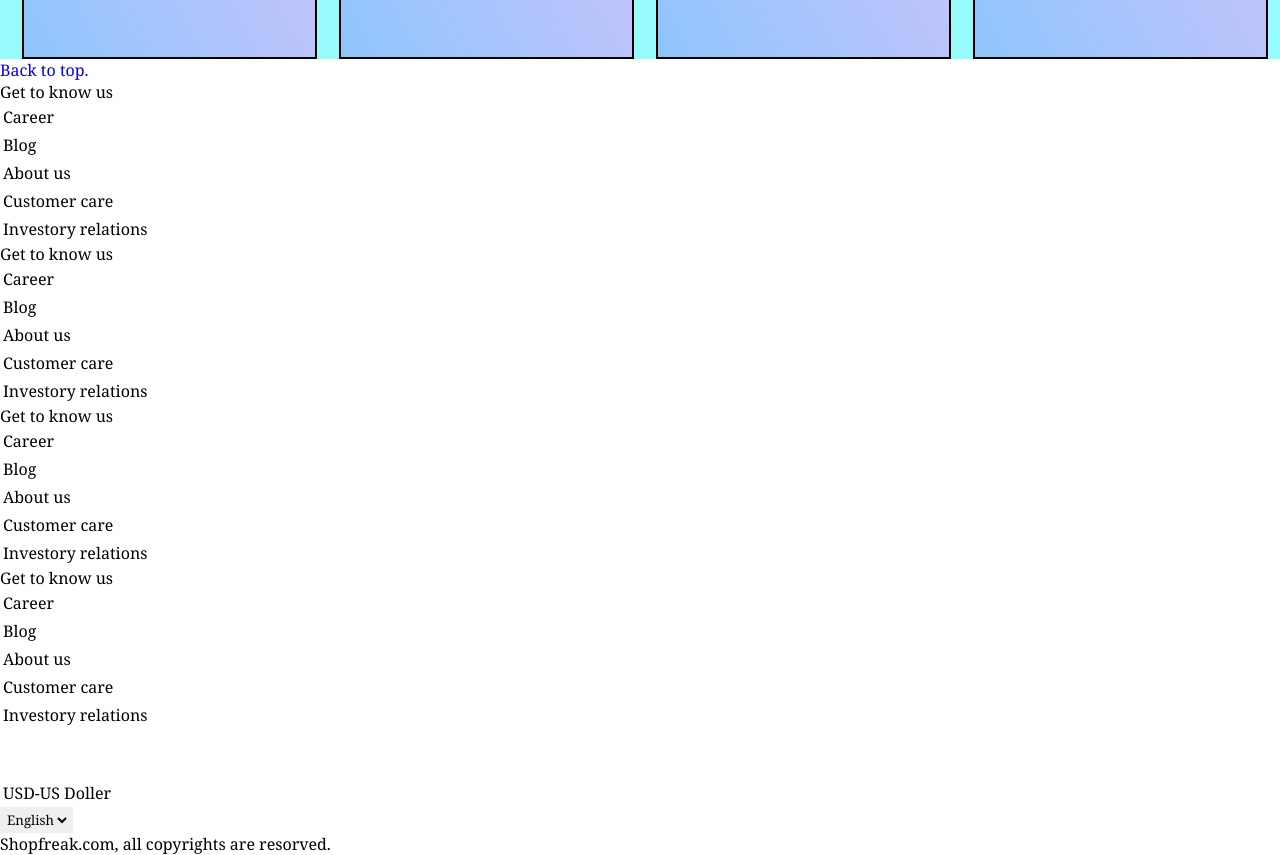
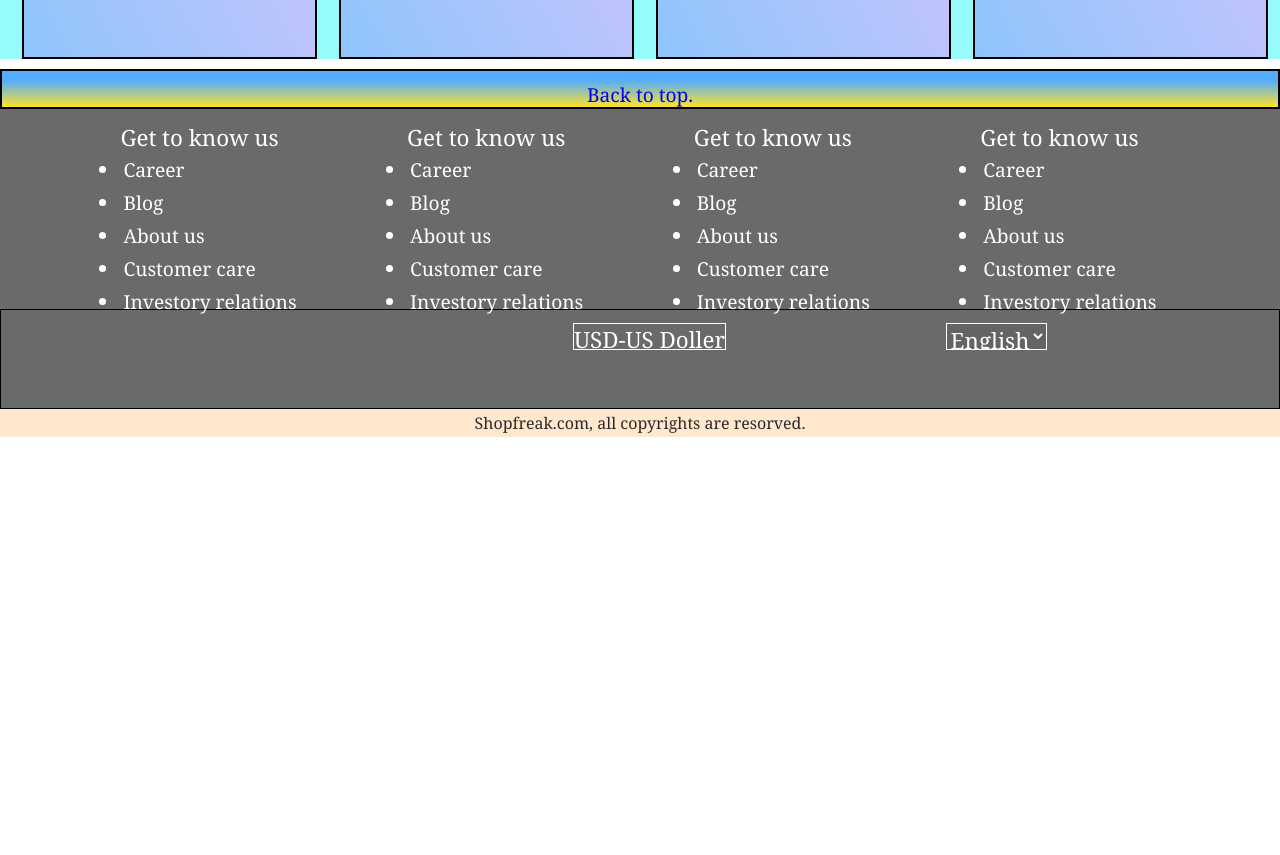
Before and after one commit to Webdev-Ishan/E-commerce-UI, a plain HTML site: page index.html in a window 1280 px wide. Shown: the part 1541-2396 px from the top of the page. After the commit the page ends 1978 px from the top, so only its background shows below. Drawn offline with Linux system fonts and the light colour scheme.

Commit message:
styling was super fun

```diff
--- a/style.css
+++ b/style.css
@@ -172,3 +172,68 @@ border: 2px solid black;
 .boxc h2{
     font-family: sans-serif;
 }
+.foot-panel{
+    background-color: #52ACFF;
+     background-image: linear-gradient(180deg, #52ACFF 25%, #FFE32C 100%);
+    color:rgb(149, 4, 33);
+    height: 40px;
+    text-align: center;
+    font-size: 1.2rem;
+    padding: 10px;
+    margin-top: 10px;
+    border: 2px solid black;
+}
+
+
+ .foot-panel:hover{
+   color:white;
+ }
+
+.foot-panel2{
+    background-color: rgba(0, 0, 0, 0.583);
+    color: white;
+    display: flex;
+    justify-content: space-evenly;
+    height: 200px;
+    padding: 13px;
+    font-size: 1.2rem;
+
+}
+.foot-panel2 p{
+    font-size: 1.4rem ;
+}
+ .li{
+    margin-top: 15px;
+}
+.foot-panel3{
+    background-color: rgba(0, 0, 0, 0.583);
+    color: white;
+    display: flex;
+    justify-content: space-evenly;
+    height: 100px;
+    padding: 13px;
+    font-size: 1.2rem;
+    border: 1px solid black;
+}
+.foot-panel3 p{
+    border: 1px solid white;
+    height: 27px;
+    font-size: 1.4rem;
+}
+
+.foot-panel3 select{
+    border: 1px solid white;
+    color: white;
+    height: 27px;
+    font-size: 1.4rem;
+    background-color: rgba(0, 0, 0, 0.056);
+}
+.foot-panel4{
+    background-color: rgb(255, 232, 205);
+    color: rgb(44, 41, 41);
+    height: 28px;
+    display: flex;
+    justify-content: center;
+    align-items: center;
+    font-weight: 400;
+}
```
